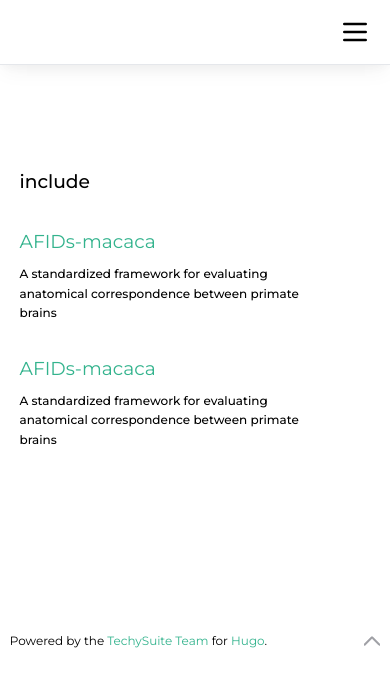
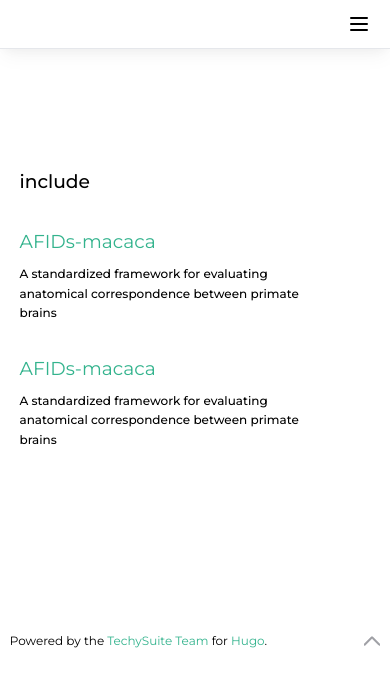
Before and after one commit to Hennydev/portfolioWebsite, a website: page include.html in a window 390 px wide. Drawn offline with nearby package versions, Linux system fonts and the light colour scheme; a script that the page names is missing.

Commit message:
navbar padding reduced

```diff
--- a/include.html
+++ b/include.html
@@ -15,6 +15,7 @@
       src="https://cdn.jsdelivr.net/npm/alpinejs@3.x.x/dist/cdn.min.js"
     ></script>
     <script src="//unpkg.com/alpinejs" defer></script>
+     <script src="https://cdn.tailwindcss.com"></script>
     <script>
       if (
         localStorage.getItem("dark-mode") === "true" ||
@@ -35,7 +36,7 @@
   </head>
   <body class="relative dark:bg-[#272934] bg-white font-Montserrat">
     <nav
-      class="w-[100%] z-50 fixed top-0 md:py-6 py-4 bg-white overflow-x-hidden shadow-4 dark:bg-white border-b"
+      class="w-[100%] z-50 fixed top-0 md:py-6 py-3 bg-white overflow-x-hidden shadow-4 dark:bg-white border-b"
     >
       <div
         x-data="{ expanded: false }"
@@ -46,7 +47,7 @@
           class="flex w-full items-end md:justify-end md:items-end justify-end lg:hidden"
         >
           <svg
-            class="md:h-10 md:w-10 h-8 w-8"
+            class="md:h-10 md:w-10 h-6 w-6"
             viewBox="0 0 24 24"
             fill="none"
             xmlns="http://www.w3.org/2000/svg"
```
Also changed, not shown: index.html (+3 -2 lines), project.html (+3 -3 lines), research.html (+3 -2 lines).
